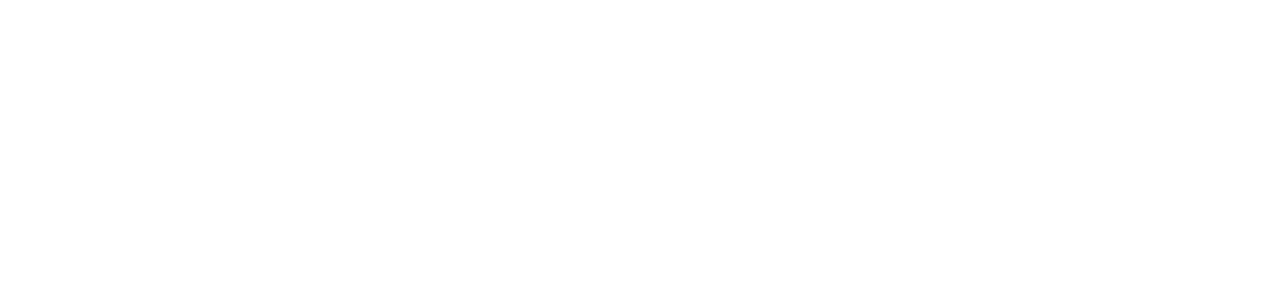
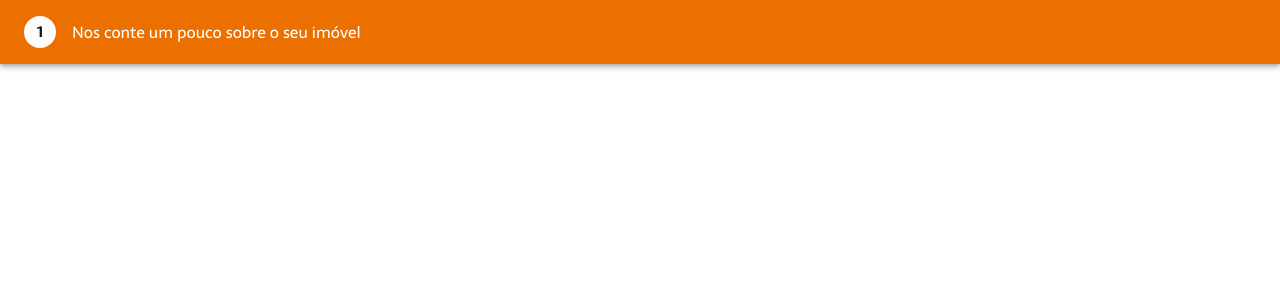
Before and after one commit to gabiMSilva/itau-case, a React (Create React App) app: page /property in a window 1280 px wide. Shown: the top 300 px of the page. Built offline with nearby package versions, Linux system fonts and the light colour scheme.

Commit message:
Navbar component

```diff
--- /dev/null
+++ b/src/components/Circle/index.tsx
@@ -0,0 +1,28 @@
+import { Typography, useTheme } from "@mui/material";
+import { Box } from "@mui/system";
+import { FC } from "react";
+import useStyles from "./style";
+
+type CircleParamsType = {
+  content: string;
+};
+
+const Circle: FC<CircleParamsType> = ({ content }: CircleParamsType) => {
+  const classes = useStyles();
+  const theme = useTheme();
+
+  return (
+    <Box
+      borderRadius={theme.spacing(50)}
+      width={theme.spacing(4)}
+      height={theme.spacing(4)}
+      className={classes.circle}
+    >
+      <Typography fontSize={15} fontWeight={700}>
+        {content}
+      </Typography>
+    </Box>
+  );
+};
+
+export default Circle;
--- /dev/null
+++ b/src/components/Circle/style.ts
@@ -0,0 +1,15 @@
+import { Theme } from "@mui/material";
+import { makeStyles } from "@mui/styles";
+
+const useStyles = makeStyles((theme: Theme) => ({
+  circle: {
+    backgroundColor: theme.palette.secondary.main,
+    color: theme.palette.secondary.contrastText,
+    display: "flex",
+    alignItems: "center",
+    justifyContent: "center",
+    fontWeight: 700,
+  },
+}));
+
+export default useStyles;
--- /dev/null
+++ b/src/components/Navbar/index.tsx
@@ -0,0 +1,33 @@
+import { FC } from "react";
+import { Toolbar, Box, AppBar, Typography } from "@mui/material";
+
+import { Circle } from "..";
+import { useTheme } from "@mui/system";
+
+type NavbarParamsType = {
+  step: string;
+  title: string;
+};
+
+const Navbar: FC<NavbarParamsType> = ({ step, title }: NavbarParamsType) => {
+  const theme = useTheme();
+
+  return (
+    <Box sx={{ flexGrow: 1 }}>
+      <AppBar position="static">
+        <Toolbar>
+          <Circle content={step} />
+          <Typography
+            marginLeft={theme.spacing(2)}
+            fontWeight={400}
+            color={theme.palette.primary.contrastText}
+          >
+            {title}
+          </Typography>
+        </Toolbar>
+      </AppBar>
+    </Box>
+  );
+};
+
+export default Navbar;
--- /dev/null
+++ b/src/components/Navbar/style.ts
@@ -0,0 +1,8 @@
+import { Theme } from "@mui/material";
+import { makeStyles } from "@mui/styles";
+
+const useStyles = makeStyles((theme: Theme) => ({
+
+}));
+
+export default useStyles;
--- /dev/null
+++ b/src/components/index.ts
@@ -0,0 +1,4 @@
+import Navbar from "./Navbar";
+import Circle from "./Circle";
+
+export { Navbar, Circle };
--- a/src/pages/PropertyStep/index.tsx
+++ b/src/pages/PropertyStep/index.tsx
@@ -1,5 +1,12 @@
+import { Box } from "@mui/system";
+import { Navbar } from "../../components";
+
 const PropertyStep = () => {
-  return <div></div>;
+  return (
+    <Box>
+      <Navbar step="1" title="Nos conte um pouco sobre o seu imóvel"/>
+    </Box>
+  );
 };
 
 export default PropertyStep;
```
